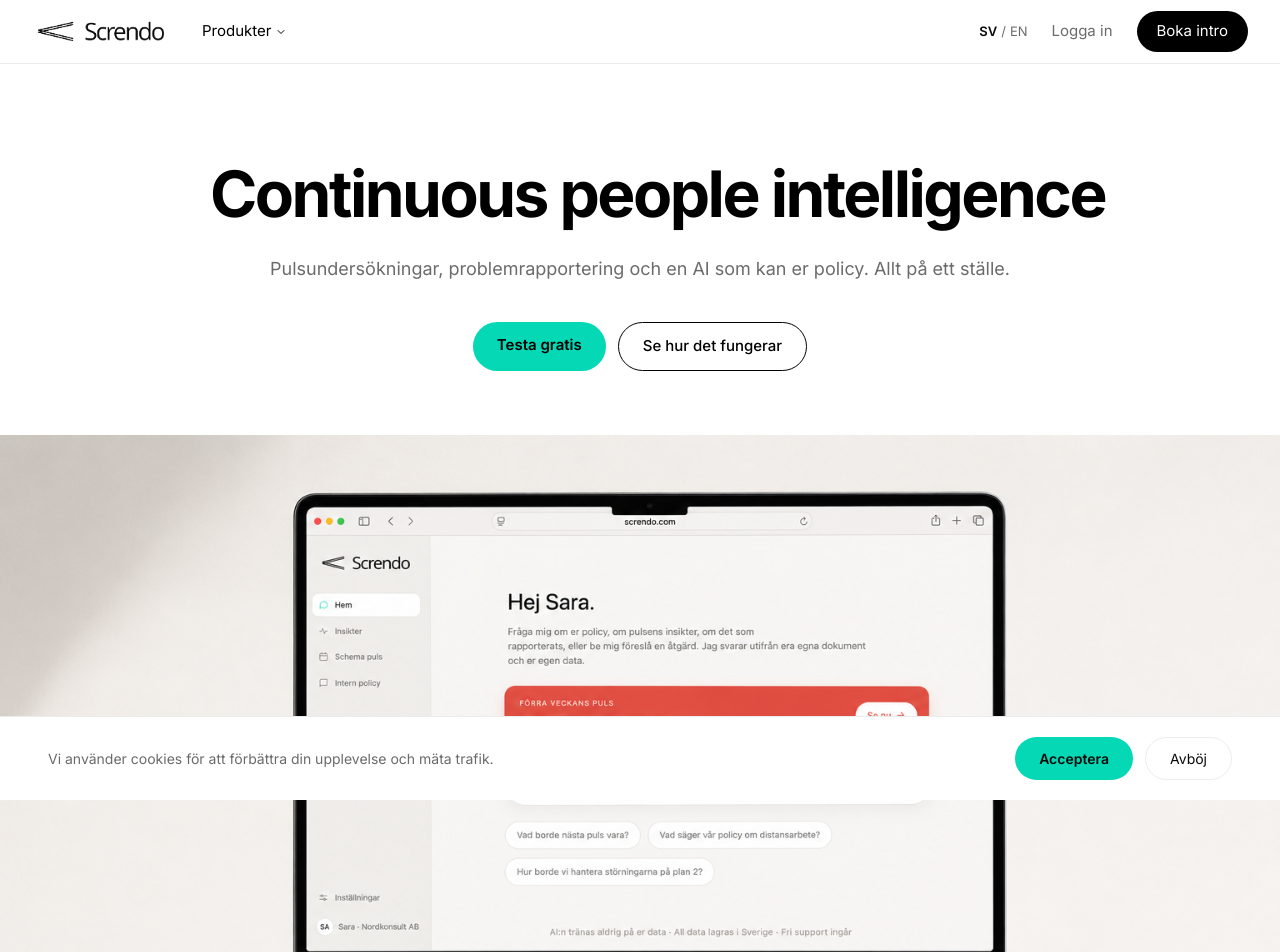
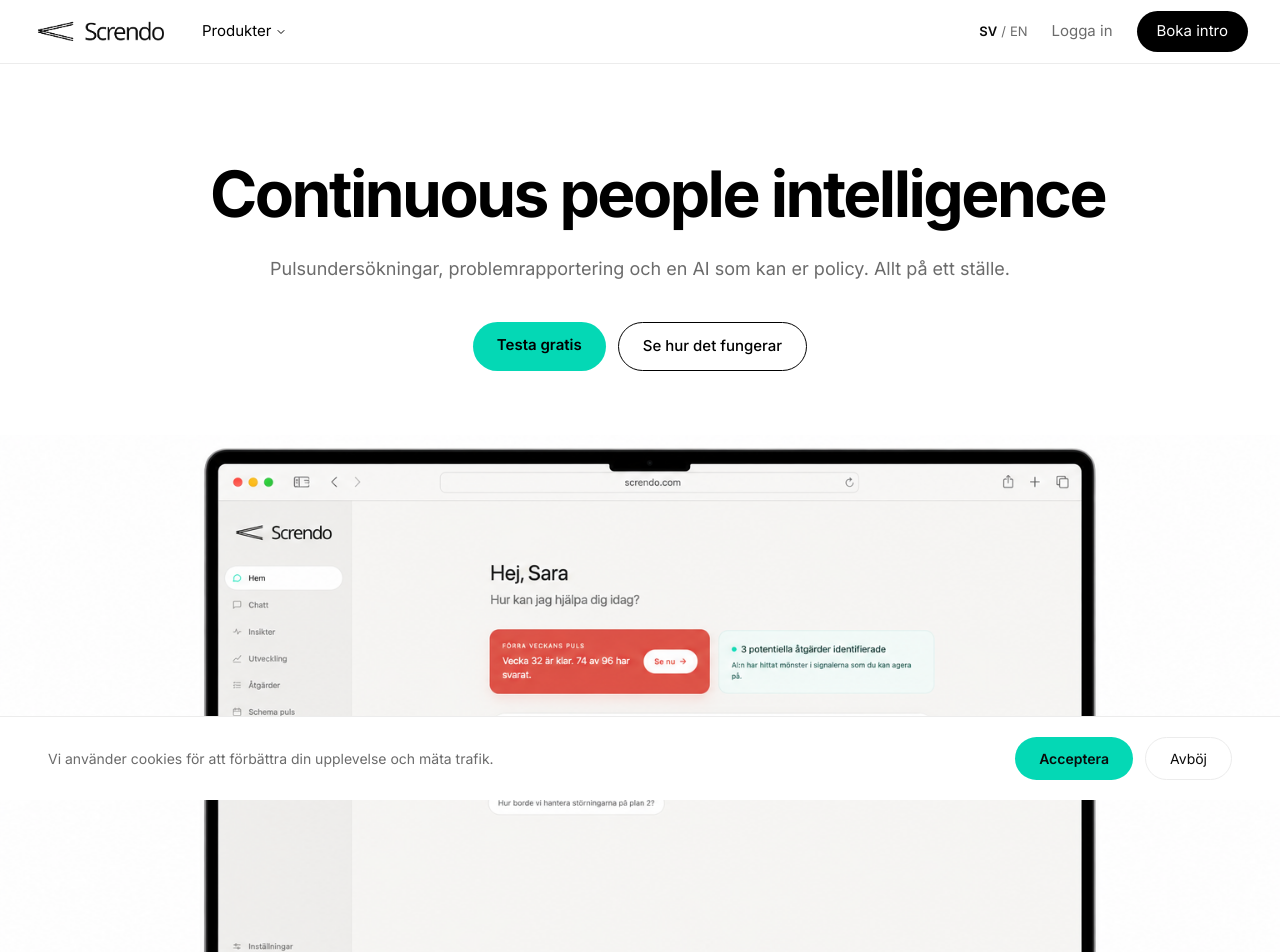
Before and after one commit to benjaminpalm/screndo-hemsida, a Next.js app: page / in a window 1280 px wide. Shown: the top 952 px of the page. Built offline with nearby package versions, Linux system fonts and the light colour scheme.

Commit message:
Byt hero-bild från screndomac.png till macdashboard.png

```diff
--- a/components/Hero.tsx
+++ b/components/Hero.tsx
@@ -103,7 +103,7 @@
       <div className="hero-image-wrap" style={{ position: "relative", width: "100%", height: "auto", minHeight: "100vh", overflow: "hidden" }}>
         <img
           ref={imgRef}
-          src="/screndomac.png"
+          src="/macdashboard.png"
           alt="Hero"
           style={{
             width: "100%",
```
Also changed, not shown: public/macdashboard.png (added).
